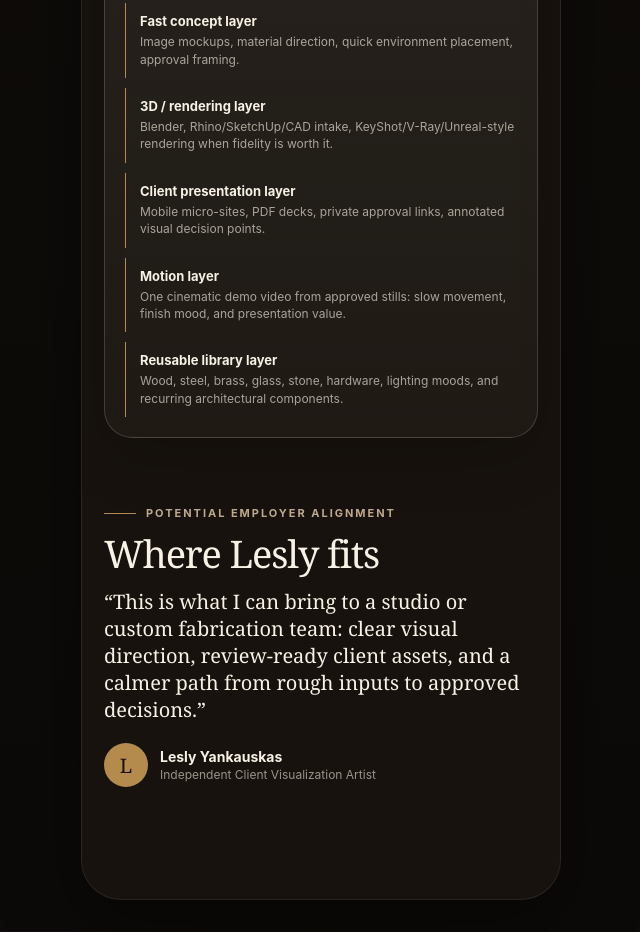
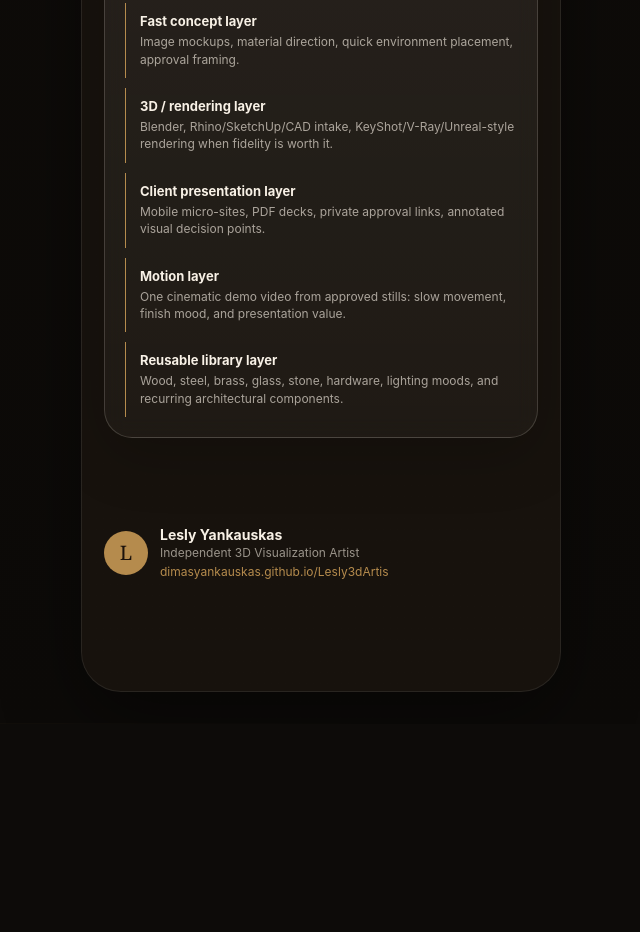
Before and after one commit to dimasyankauskas/Lesly3dArtis, a website: page clients/oneoff-s-ranch-visualization-repo-polished/site/client_proposal.html in a window 1280 px wide. Shown: the part 6873-7805 px from the top of the page, without its empty margins (319-959 px from the left). After the commit the page ends 7597 px from the top, so only its background shows below. Drawn offline with Linux system fonts and the light colour scheme.

Commit message:
Update OneOff client proposal signature

```diff
--- a/clients/oneoff-s-ranch-visualization-repo-polished/site/client_proposal.html
+++ b/clients/oneoff-s-ranch-visualization-repo-polished/site/client_proposal.html
@@ -307,6 +307,7 @@
     .sigmark { width:44px; height:44px; border-radius:50%; display:grid; place-items:center; background:var(--brass); color:#1b120c; font-family:Georgia,serif; font-size:20px; }
     .signature b { display:block; color:var(--ivory); font-size:14px; }
     .signature span { display:block; color:rgba(248,241,230,.58); font-size:12px; margin-top:2px; }
+    .signature a { display:block; color:var(--brass); font-size:12px; margin-top:4px; text-decoration:none; }
 
     .reveal { opacity:0; transform:translateY(16px); transition:opacity .7s ease, transform .7s ease; }
     .reveal.in { opacity:1; transform:none; }
@@ -538,12 +539,9 @@
       </section>
 
       <section class="section reveal closing">
-        <div class="eyebrow">Potential Employer Alignment</div>
-        <h2>Where Lesly fits</h2>
-        <p class="large-copy">“This is what I can bring to a studio or custom fabrication team: clear visual direction, review-ready client assets, and a calmer path from rough inputs to approved decisions.”</p>
         <div class="signature">
           <div class="sigmark">L</div>
-          <div><b>Lesly Yankauskas</b><span>Independent Client Visualization Artist</span></div>
+          <div><b>Lesly Yankauskas</b><span>Independent 3D Visualization Artist</span><a href="https://dimasyankauskas.github.io/Lesly3dArtis/" target="_blank" rel="noopener">dimasyankauskas.github.io/Lesly3dArtis</a></div>
         </div>
       </section>
 
```
